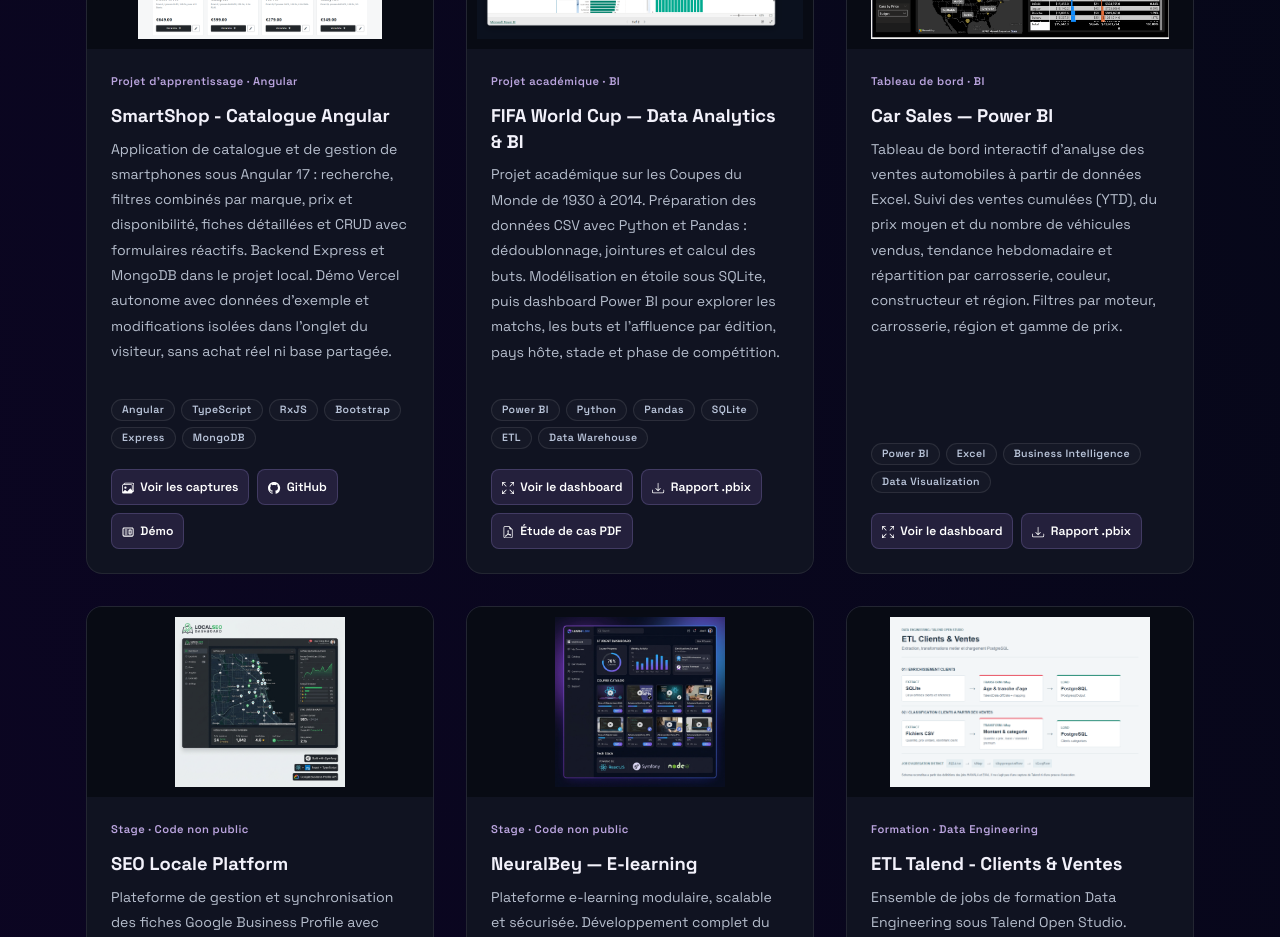
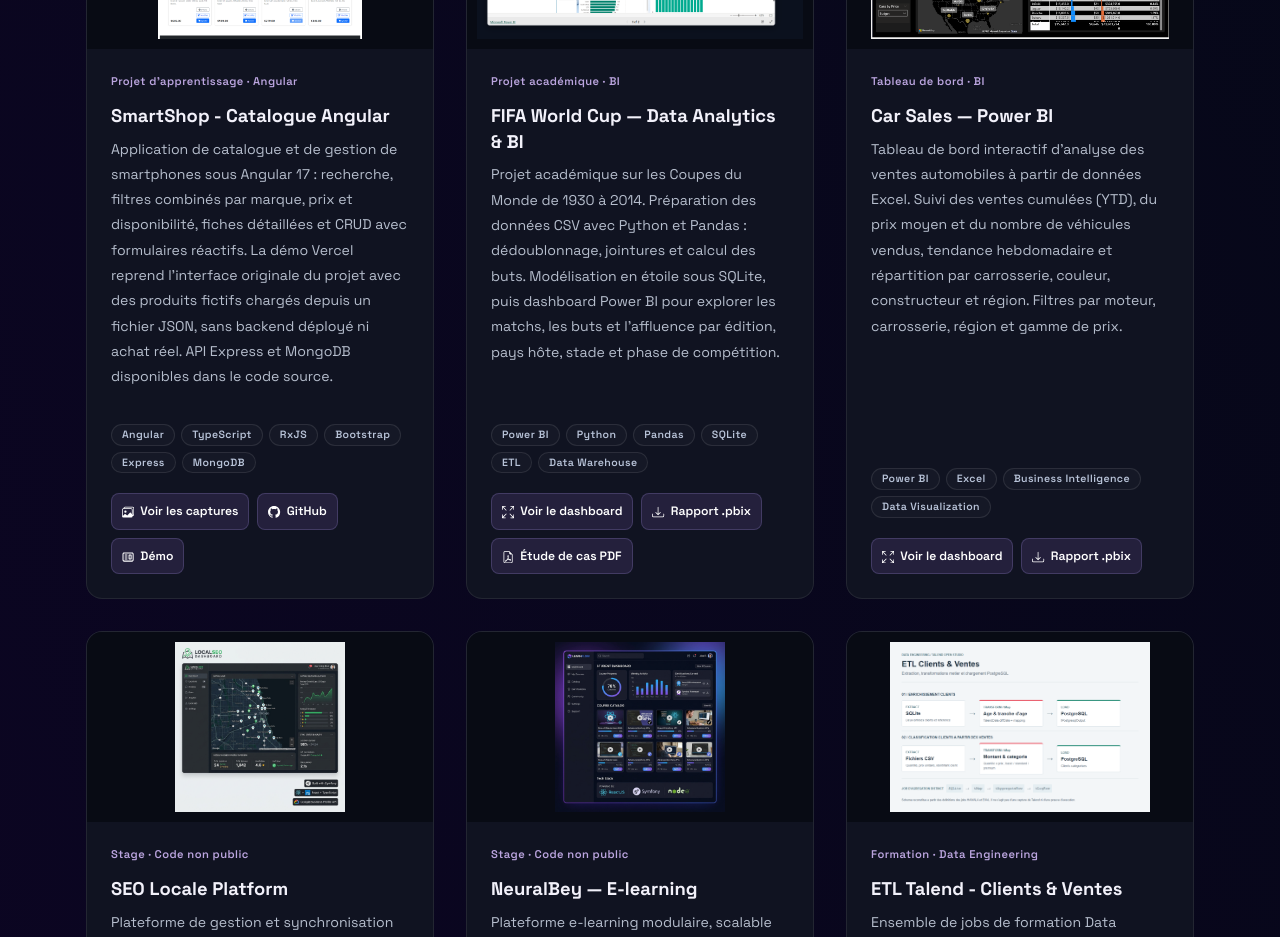
Before and after one commit to hawalayessin/portfolio, a React (Create React App) app in the folder Portfolio/: page /project in a window 1280 px wide. Shown: the part 1240-2177 px from the top of the page. Built offline with nearby package versions, Linux system fonts and the light colour scheme.

Commit message:
Show original SmartShop storefront with JSON demo data

```diff
--- a/Portfolio/src/components/Projects/projectData.js
+++ b/Portfolio/src/components/Projects/projectData.js
@@ -107,7 +107,7 @@
     screenshots: smartshopScreenshots,
     title: "SmartShop - Catalogue Angular",
     description:
-      "Application de catalogue et de gestion de smartphones sous Angular 17 : recherche, filtres combinés par marque, prix et disponibilité, fiches détaillées et CRUD avec formulaires réactifs. Backend Express et MongoDB dans le projet local. Démo Vercel autonome avec données d'exemple et modifications isolées dans l'onglet du visiteur, sans achat réel ni base partagée.",
+      "Application de catalogue et de gestion de smartphones sous Angular 17 : recherche, filtres combinés par marque, prix et disponibilité, fiches détaillées et CRUD avec formulaires réactifs. La démo Vercel reprend l'interface originale du projet avec des produits fictifs chargés depuis un fichier JSON, sans backend déployé ni achat réel. API Express et MongoDB disponibles dans le code source.",
     ghLink: "https://github.com/hawalayessin/SmartphoneShop",
     demoLink: "https://smartshop-angular-demo.vercel.app",
     techTags: ["Angular", "TypeScript", "RxJS", "Bootstrap", "Express", "MongoDB"],
@@ -205,7 +205,7 @@
     screenshots: smartshopScreenshots,
     title: "SmartShop - Angular Catalogue",
     description:
-      "Angular 17 smartphone catalogue and inventory application: search, combined brand, price and stock filters, detail pages and CRUD with reactive forms. Express and MongoDB backend in the local project. Standalone Vercel demo with sample data and changes isolated in each visitor's tab, without real purchases or a shared database.",
+      "Angular 17 smartphone catalogue and inventory application: search, combined brand, price and stock filters, detail pages and CRUD with reactive forms. The Vercel demo preserves the project's original interface with fictional products loaded from a JSON file, without a deployed backend or real purchases. Express and MongoDB API included in the source code.",
     ghLink: "https://github.com/hawalayessin/SmartphoneShop",
     demoLink: "https://smartshop-angular-demo.vercel.app",
     techTags: ["Angular", "TypeScript", "RxJS", "Bootstrap", "Express", "MongoDB"],
```
Also changed, not shown: Portfolio/public/projects/smartshop/catalogue.png, Portfolio/public/projects/smartshop/form.png.
